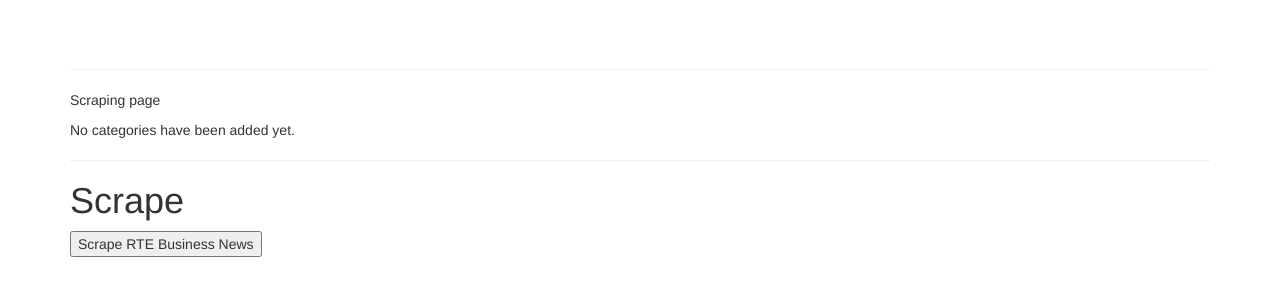
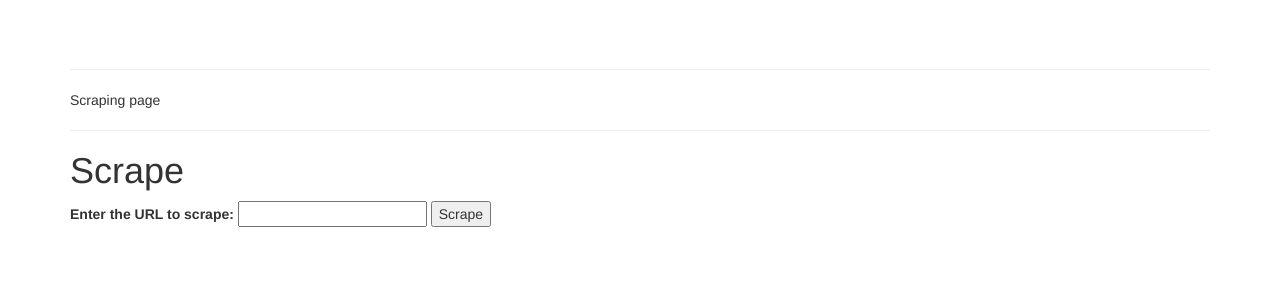
Before and after one commit to Aflynn987/Information-hub, a Django app: page /scrape/ in a window 1280 px wide. Shown: the part 51-351 px from the top of the page. Run offline with Django 4.2, Linux system fonts and the light colour scheme; some libraries are stand-ins or nearby versions.

Commit message:
update to template and view function now accepting a url

```diff
--- a/info_hubs/templates/info_hubs/scrape.html
+++ b/info_hubs/templates/info_hubs/scrape.html
@@ -3,25 +3,19 @@
 {% block content %}
 
   <p>Scraping page</p>
-
-  <div>
-    {% for category in categories %}
-      <a style="display: block; background-color: lightgrey; border-radius: 5px;
-       margin: 10px; padding: 10px; text-align: center; width: 200px;
-        color: black; text-decoration: none;"
-         href="{% url 'info_hubs:category' category.id %}">
-        {{ category }}
-      </a>
-    {% empty %}
-      <div>No categories have been added yet.</div>
-    {% endfor %}
-  </div>
-
   <hr>
   <h1>Scrape</h1>
   <form method="post" action="{% url 'info_hubs:scrape_data' %}">
     {% csrf_token %}
-    <button type="submit">Scrape RTE Business News</button>
+    <label for="url">Enter the URL to scrape:</label>
+    <input type="text" id="url" name="url">
+    <button type="submit">Scrape</button>
   </form>
 
+  {% if success %}
+    <div style="background-color: lightgreen; color: white; padding: 10px; margin-top: 10px;">
+      Scraping complete!
+    </div>
+  {% endif %}
+
 {% endblock content %}
--- a/info_hubs/views.py
+++ b/info_hubs/views.py
@@ -1,5 +1,7 @@
-from django.shortcuts import render
+from django.shortcuts import render, redirect
 from django.http import HttpResponse
+from django.urls import reverse
+from urllib.parse import urlparse, urlencode
 import requests
 from bs4 import BeautifulSoup
 from .models import Article, Category
@@ -39,7 +41,7 @@ def category(request, category_id):
 def scrape_data(request):
     if request.method == 'POST':
         # URL of the news article to scrape
-        url = 'https://www.rte.ie/news/business/2023/0510/1382716-retailers/'
+        url = request.POST.get('url')
 
         # Make a GET request to the URL and store the response
         response = requests.get(url)
@@ -64,21 +66,24 @@ def scrape_data(request):
 
         # Extract the article link, author, and site
         link = f'<a href="{url}">{url}</a>'
-        author = soup.find('span', itemprop='name').text.strip()
+        author_element = soup.find('span', itemprop='name')
+        author = author_element.text.strip() if author_element else 'N/a'
         site = 'RTE'
 
         # Construct the output string
         output_string = f'<h3>{title}</h3> {image_tag} <p> {article_text}... </p> <br> <p> Link: {link} </p> <p> Author: {author} </p> <p> Site: {site} </p>'
 
-        # Create an instance of the Article model and category for the article
-        article = Article()
-        category = Category.objects.filter(text='Business').first()
+        # Parse the category from the url
+        path = urlparse(url).path
+        categories = list(Category.objects.order_by('date_added'))
+        category = next((cat for cat in categories if cat.text.lower() in path.lower()), None)
 
-        # If a Category object does not exist for "Business", create one
+        # If a Category object does not exist, create one using the actual path
         if not category:
-            category = Category.objects.create(text='Business')
+            new_category = path.split('/')[2]  # Extract the third part of the path as the category
+            category = Category.objects.create(text=new_category)
 
-        # Create an Article object with the "Business" category and article text
+        # Create an Article object with the category and article text
         article = Article.objects.create(
             category=category,
             text=output_string
@@ -88,8 +93,9 @@ def scrape_data(request):
         article.save()
 
         # Return a success message
-        return HttpResponse('Scraping complete')
+        return redirect(reverse('info_hubs:scrape_data') + '?' + urlencode({'success': 'true'}))
 
     else:
-        # If the form has not been submitted, just render the template
-        return render(request, 'info_hubs/scrape.html')
+        success = request.GET.get('success')
+        context = {'success': success}
+        return render(request, 'info_hubs/scrape.html', context=context)
```
Also changed, not shown: db.sqlite3.
